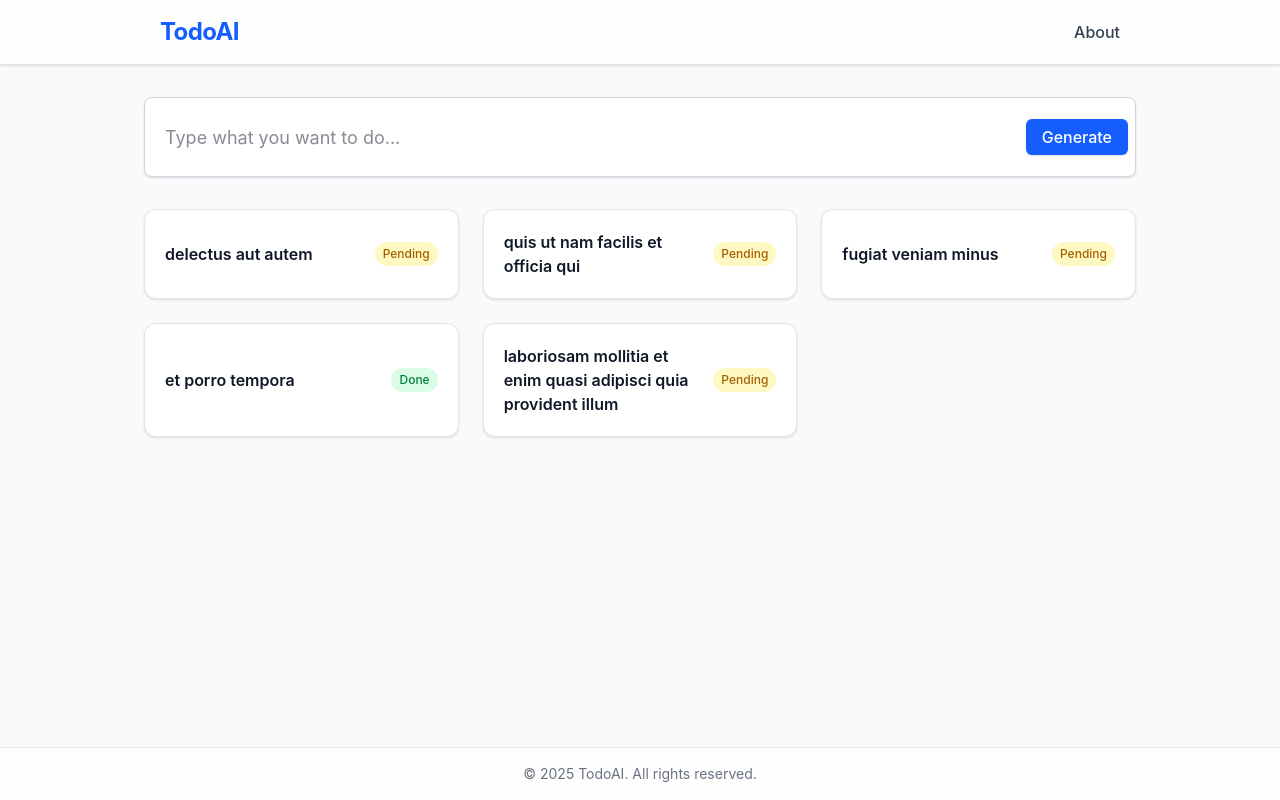
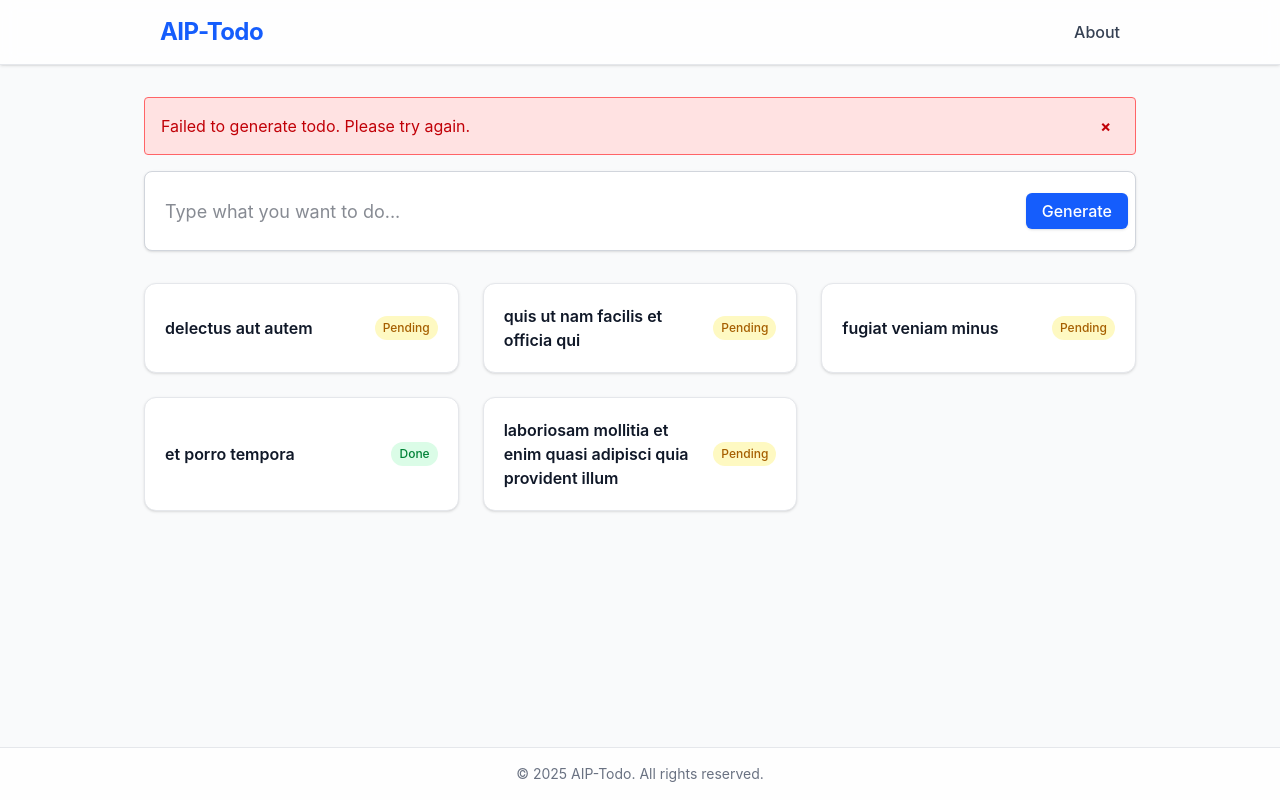
Before and after one commit to salehibneomar/ai-powered-reactjs-todo, a React (Vite) app: page / in a window 1280 px wide. Both pictures are taken after typing "Sample" into the empty fields and a click on the button "Generate". Built offline with nearby package versions, Linux system fonts and the light colour scheme; no server answers.

Commit message:
updated codebase to show recently created todo with alert

```diff
--- a/api/generate-todo.js
+++ b/api/generate-todo.js
@@ -1,7 +1,7 @@
 /* global process */
 import { GoogleGenAI } from '@google/genai'
 
-export default async function handler(req, res) {
+const generateTodo = async (req, res) => {
 	try {
 		const { user_input } = req.body
 
@@ -47,3 +47,5 @@ export default async function handler(req, res) {
 		return res.status(500).json({ error: error.message })
 	}
 }
+
+export default generateTodo
--- a/src/App.jsx
+++ b/src/App.jsx
@@ -1,8 +1,9 @@
 import TodoBoard from './components/Todo/Board'
 import CreateTodo from './components/Todo/Create'
+import { useState } from 'react'
 
 const App = () => {
-	const todo = [
+	const [todos, setTodos] = useState([
 		{
 			userId: 1,
 			id: 1,
@@ -33,15 +34,26 @@ const App = () => {
 			title: 'laboriosam mollitia et enim quasi adipisci quia provident illum',
 			completed: false,
 		},
-	]
+	])
+
+	const handleTodoCreation = async todo => {
+		if (todo) {
+			const newTodo = {
+				...todo,
+				completed: false,
+				id: todos.length + 1,
+			}
+			setTodos([newTodo, ...todos])
+		}
+	}
 
 	return (
 		<div className="grid grid-cols-12 gap-y-8 gap-x-0 w-full">
 			<div className="col-span-12">
-				<CreateTodo />
+				<CreateTodo onTodoCreation={handleTodoCreation} />
 			</div>
 			<div className="col-span-12">
-				<TodoBoard todos={todo} />
+				<TodoBoard todos={todos} />
 			</div>
 		</div>
 	)
--- a/src/components/Todo/Card.jsx
+++ b/src/components/Todo/Card.jsx
@@ -1,18 +1,20 @@
-const TodoCard = ({ todo }) => {
+const TodoCard = props => {
+	const { todo } = props
 	return (
-		<div className="bg-white dark:bg-slate-800 border border-gray-200 dark:border-slate-700 rounded-xl shadow-sm dark:shadow-none p-5 flex items-center gap-4 transition hover:shadow-lg dark:hover:shadow-slate-900/20">
+		<div className="bg-white dark:bg-slate-800 border border-gray-200 dark:border-slate-700 rounded-xl shadow-sm dark:shadow-none p-5 flex items-center gap-4 transition hover:shadow-lg dark:hover:shadow-slate-900/20 cursor-pointer">
 			<div className="flex-1">
 				<div className="text-md font-semibold text-gray-900 dark:text-white break-words whitespace-pre-line">
-					{todo.title}
+					{todo?.title}
 				</div>
-				{todo.description && (
+				{todo?.description && (
 					<div className="text-sm text-gray-500 dark:text-gray-400 mt-1">
-						{todo.description}
+						{todo.description?.substring(0, 50)}
+						{todo.description?.length > 50 && '...'}
 					</div>
 				)}
 			</div>
 
-			{todo.completed !== undefined && (
+			{todo?.completed !== undefined && (
 				<span
 					className={`inline-block px-2 py-1 text-xs rounded-full font-medium ${
 						todo.completed
--- a/src/components/Todo/Create.jsx
+++ b/src/components/Todo/Create.jsx
@@ -1,9 +1,12 @@
 import axios from 'axios'
 import { useState } from 'react'
 
-const CreateTodo = () => {
-	let [userInput, setUserInput] = useState('')
-	let [loading, setLoading] = useState(false)
+const CreateTodo = props => {
+	const [userInput, setUserInput] = useState('')
+	const [loading, setLoading] = useState(false)
+	const [error, setError] = useState('')
+
+	const { onTodoCreation } = props
 
 	async function generateTodo(user_input) {
 		let response = null
@@ -21,16 +24,36 @@ const CreateTodo = () => {
 	const handleSubmit = async event => {
 		event.preventDefault()
 		setLoading(true)
+		setError('')
 		const payload = userInput.trim() || ''
 		if (payload) {
 			const data = await generateTodo(payload)
 			console.log('Generated Todo:', data)
+			if (!data) {
+				setError('Failed to generate todo. Please try again.')
+			} else {
+				onTodoCreation?.(data)
+			}
 		}
 		setLoading(false)
 		setUserInput('')
 	}
 
 	return (
+		<>
+			{error && (
+				<div className="mb-4 w-full px-4 py-3 rounded bg-red-100 border border-red-400 text-red-700 text-base flex items-center justify-between">
+					<span>{error}</span>
+					<button
+						type="button"
+						className="ml-4 text-red-700 hover:text-red-900 font-bold px-2 py-1 rounded focus:outline-none focus:ring-2 focus:ring-red-400 cursor-pointer"
+						onClick={() => setError('')}
+						aria-label="Close alert"
+					>
+						&times;
+					</button>
+				</div>
+			)}
 			<form className="w-full" method="POST" onSubmit={handleSubmit}>
 				<div className="relative flex items-center w-full">
 					<input
@@ -54,6 +77,7 @@ const CreateTodo = () => {
 					</button>
 				</div>
 			</form>
+		</>
 	)
 }
 
--- a/src/layouts/DefaultLayout.jsx
+++ b/src/layouts/DefaultLayout.jsx
@@ -5,7 +5,7 @@ const DefaultLayout = () => {
 	const year = new Date().getFullYear()
 	return (
 		<div className="min-h-screen flex flex-col bg-gray-50 dark:bg-slate-900">
-			{/* Navbar */}
+
 			<nav className="w-full bg-white/80 dark:bg-slate-800/80 shadow-sm border-b border-gray-200 dark:border-slate-700 backdrop-blur sticky top-0 z-10">
 				<div className="max-w-5xl mx-auto px-4 sm:px-6 lg:px-8 flex items-center justify-between h-16">
 					<div className="flex items-center">
@@ -13,7 +13,7 @@ const DefaultLayout = () => {
 							to="/"
 							className="text-2xl font-bold text-blue-600 dark:text-blue-400 tracking-tight select-none"
 						>
-							TodoAI
+							AIP-Todo
 						</Link>
 					</div>
 					<div className="flex items-center space-x-4">
@@ -27,15 +27,15 @@ const DefaultLayout = () => {
 				</div>
 			</nav>
 
-			{/* Main Content */}
+
 			<main className="flex-1 max-w-5xl mx-auto w-full px-4 py-8">
 				{outlet}
 			</main>
 
-			{/* Footer */}
+
 			<footer className="w-full bg-white/80 dark:bg-slate-800/80 border-t border-gray-200 dark:border-slate-700 py-4 mt-8">
 				<div className="max-w-5xl mx-auto px-4 text-center text-sm text-gray-500 dark:text-gray-400">
-					&copy; {year} TodoAI. All rights reserved.
+					&copy; {year} AIP-Todo. All rights reserved.
 				</div>
 			</footer>
 		</div>
```
Lines whose indentation alone changed are shown as unchanged.
